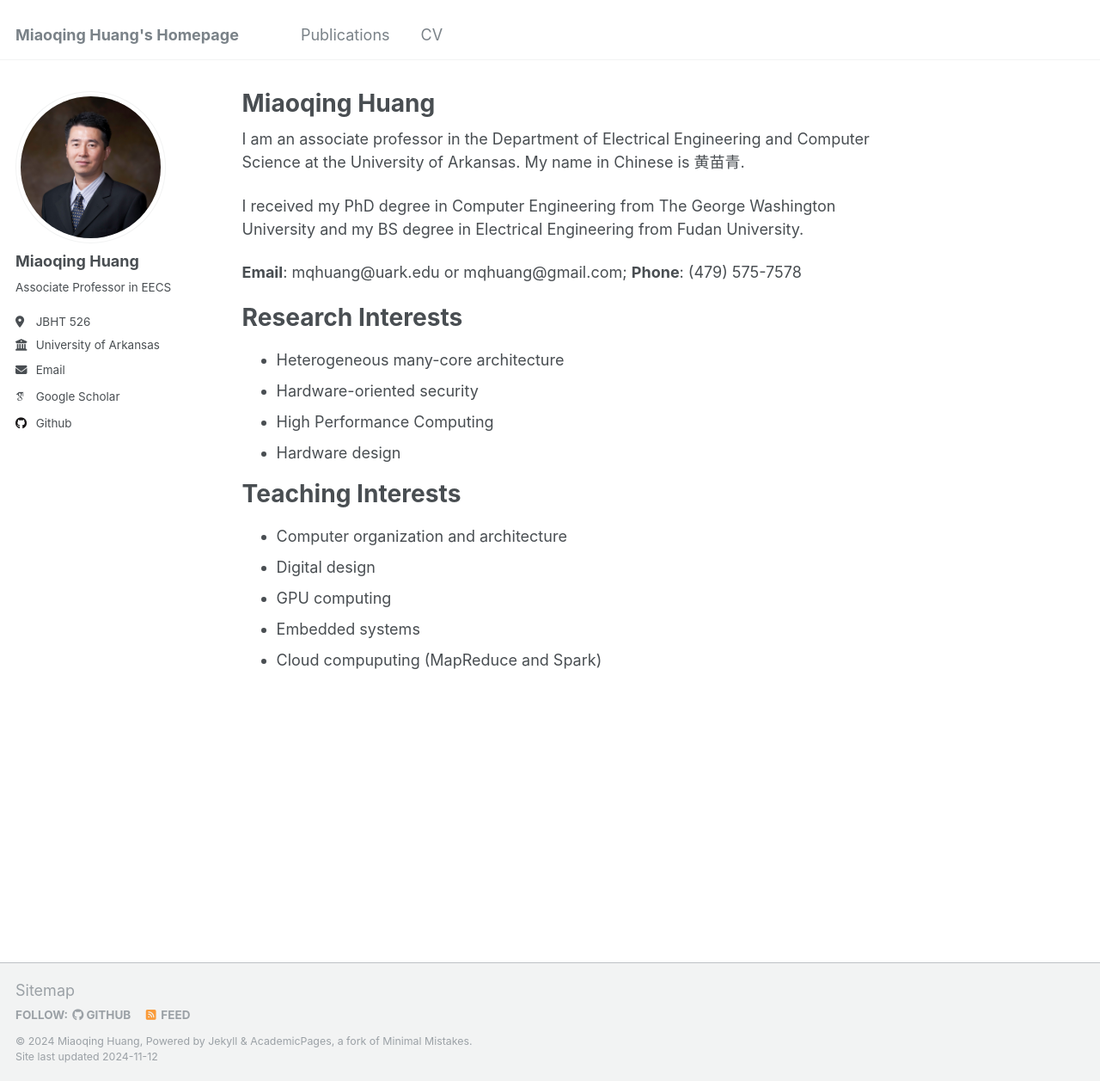
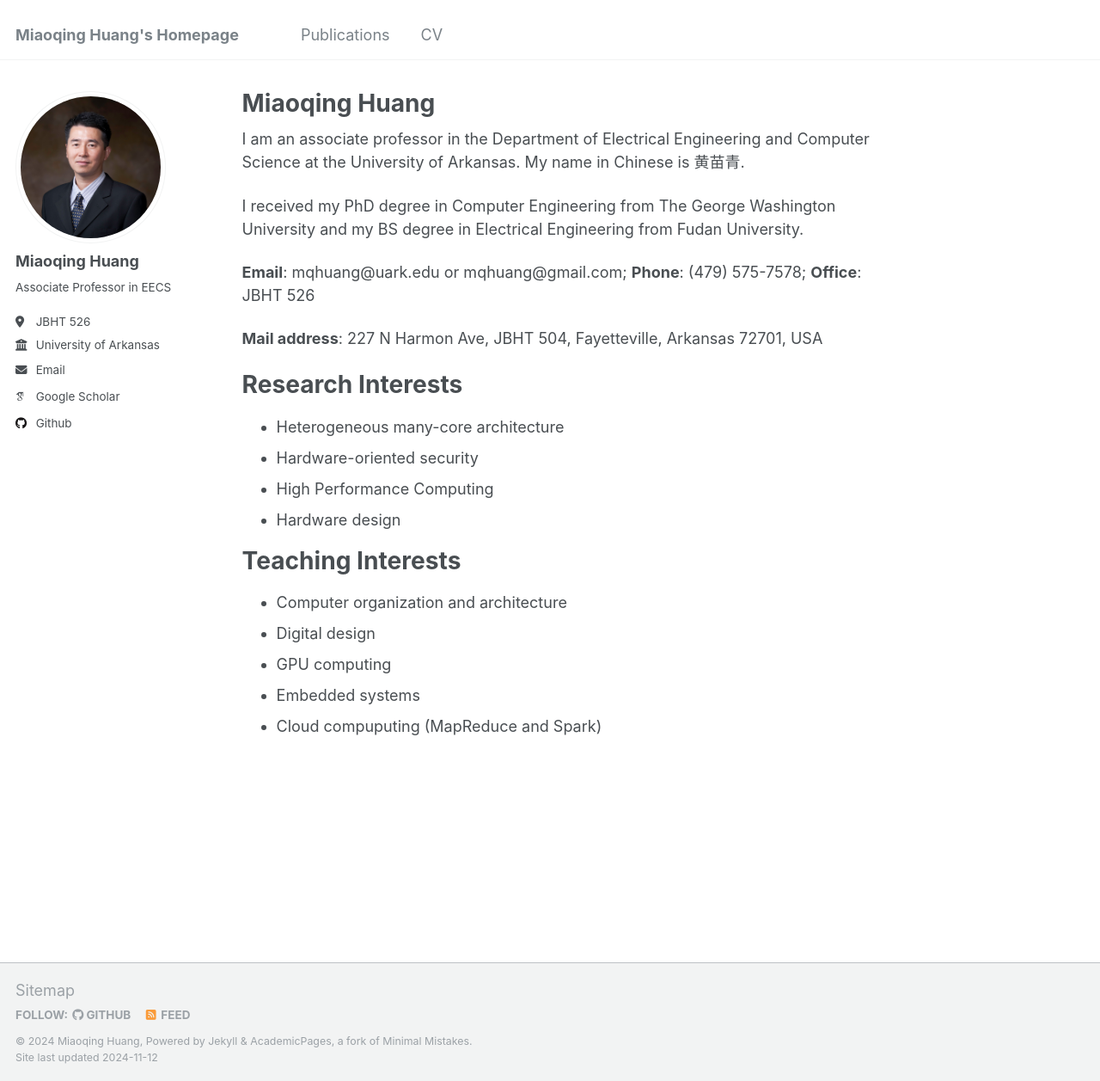
Before and after one commit to miaoqinghuang/miaoqinghuang.github.io, a Jekyll site: the page built from _pages/about.md, in a window 1280 px wide and 1257 px high. Shown: the whole window at 86% size. Built offline with Jekyll 4.4.1, drawn with Linux system fonts in a browser that asks for light colours; some web fonts are replaced.

Commit message:
Update about.md

```diff
--- a/_pages/about.md
+++ b/_pages/about.md
@@ -11,7 +11,9 @@ I am an associate professor in the Department of Electrical Engineering and Comp
 
 I received my PhD degree in Computer Engineering from The George Washington University and my BS degree in Electrical Engineering from Fudan University.
 
-**Email**: mqhuang@uark.edu or mqhuang@gmail.com; **Phone**: (479) 575-7578
+**Email**: mqhuang@uark.edu or mqhuang@gmail.com; **Phone**: (479) 575-7578; **Office**: JBHT 526
+
+**Mail address**: 227 N Harmon Ave, JBHT 504, Fayetteville, Arkansas 72701, USA
 
 Research Interests
 ======
```
